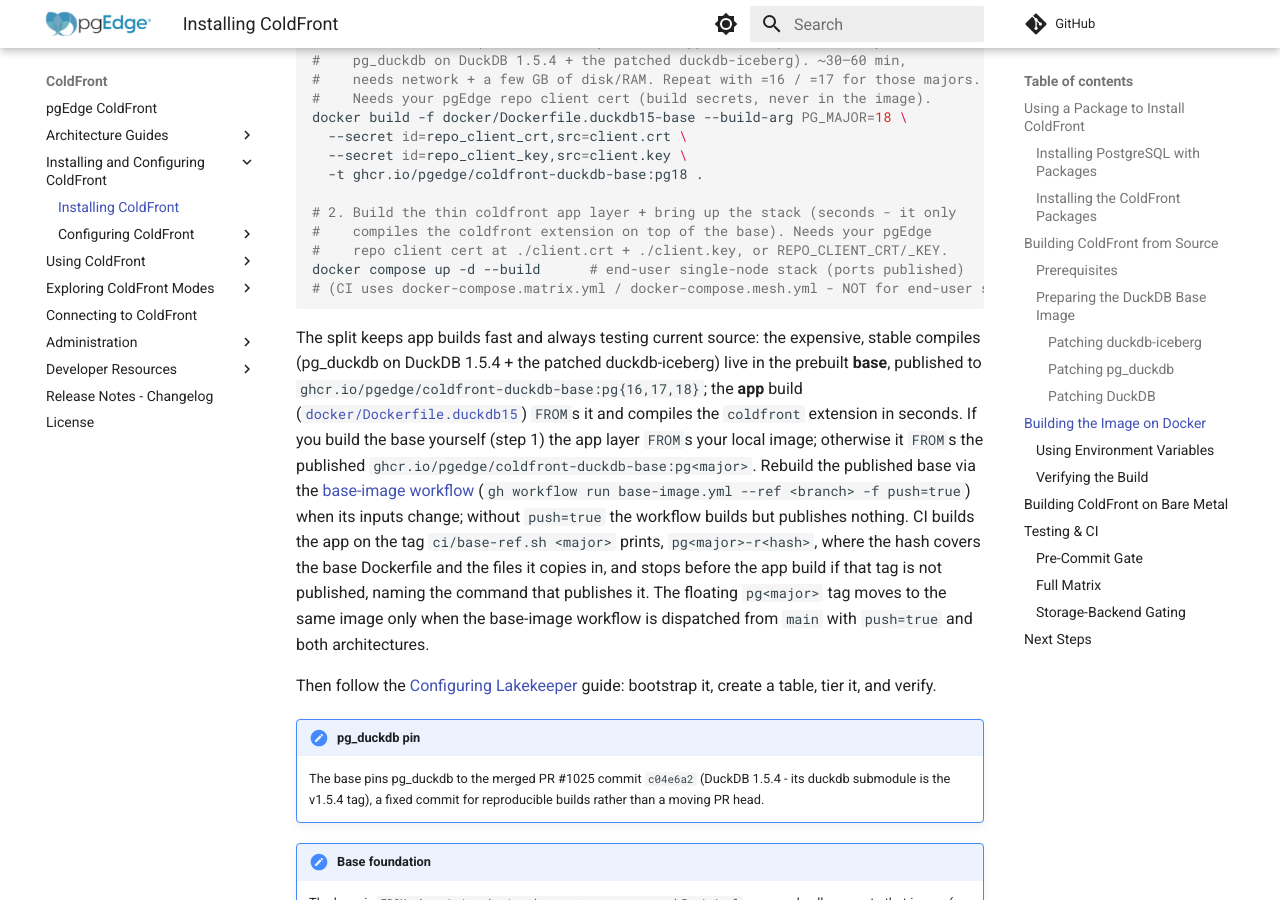
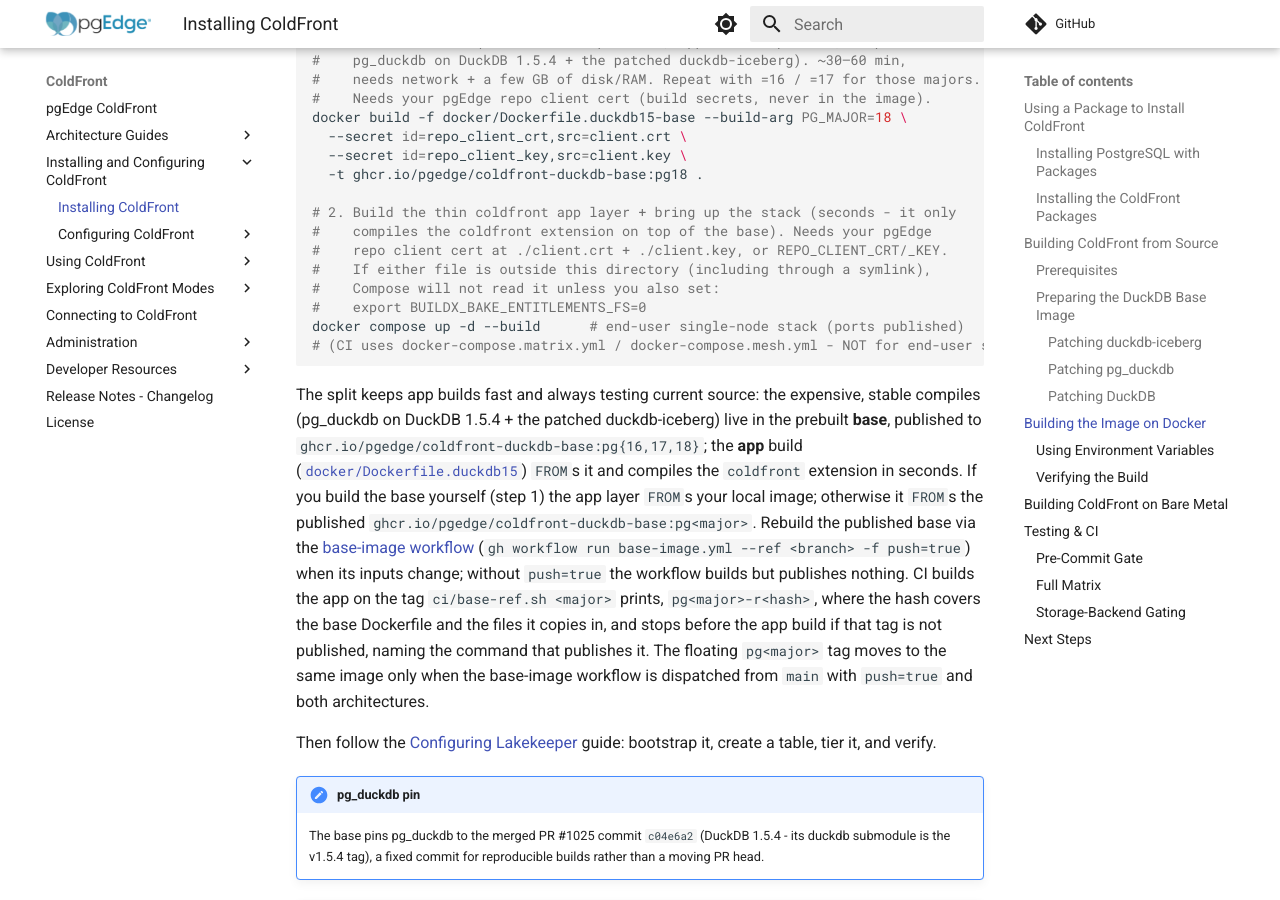
Before and after one commit to pgEdge/coldfront, an MkDocs documentation site: the page built from docs/installation.md, in a window 1280 px wide and 900 px high, scrolled down 6410 px. Built offline with MkDocs 1.6.1 and Material for MkDocs 9.7.7, drawn with Linux system fonts in a browser that asks for light colours; comment, search, counter and statistics services are not loaded.

Commit message:
docs: note BUILDX_BAKE_ENTITLEMENTS_FS for repo client certs outside the repo

````diff
--- a/docs/installation.md
+++ b/docs/installation.md
@@ -245,6 +245,9 @@ docker build -f docker/Dockerfile.duckdb15-base --build-arg PG_MAJOR=18 \
 # 2. Build the thin coldfront app layer + bring up the stack (seconds - it only
 #    compiles the coldfront extension on top of the base). Needs your pgEdge
 #    repo client cert at ./client.crt + ./client.key, or REPO_CLIENT_CRT/_KEY.
+#    If either file is outside this directory (including through a symlink),
+#    Compose will not read it unless you also set:
+#    export BUILDX_BAKE_ENTITLEMENTS_FS=0
 docker compose up -d --build      # end-user single-node stack (ports published)
 # (CI uses docker-compose.matrix.yml / docker-compose.mesh.yml - NOT for end-user setup)
 ```
````
Also changed, not shown: README.md (+5 -3 lines).
